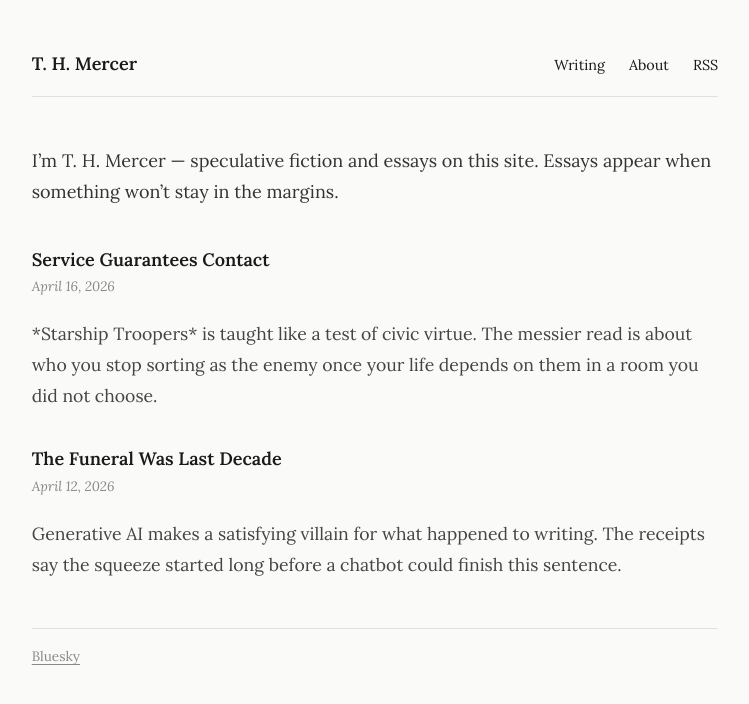
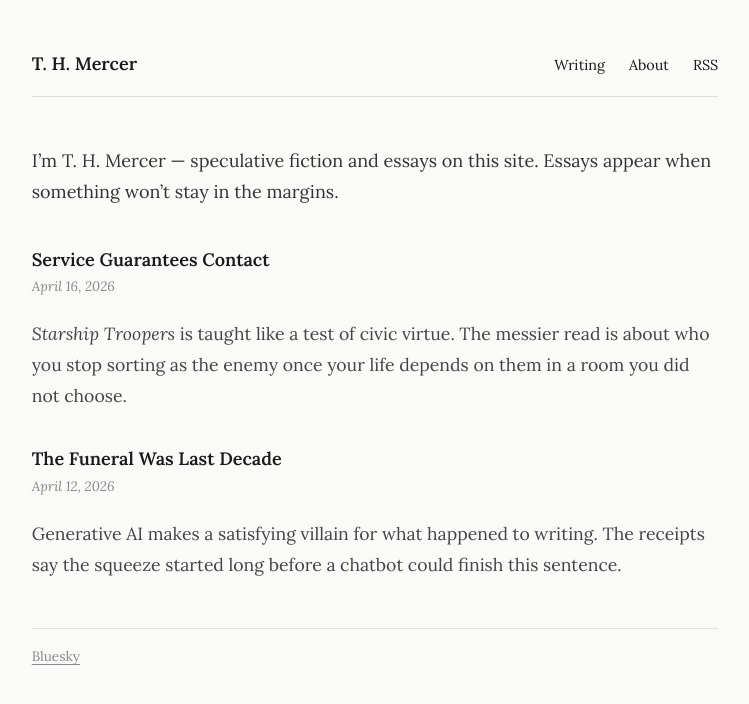
Before and after one commit to thmercer/thmercer.github.io, a Jekyll site: the page built from index.md, in a window 1280 px wide. Shown: the top 704 px of the page, without its empty margins (265-1014 px from the left). Built offline with Jekyll 4.4.1, drawn with Linux system fonts in a browser that asks for light colours.

Commit message:
Update 'About' section for clarity and consistency; modify recent posts to use 'listing_hook' for excerpts instead of 'excerpt'.

```diff
--- a/index.md
+++ b/index.md
@@ -11,7 +11,11 @@ layout: default
   <li>
     <a href="{{ post.url }}">{{ post.title }}</a>
     <p class="post-meta">{{ post.date | date: "%B %-d, %Y" }}{% if post.venue %} · {{ post.venue }}{% endif %}</p>
+    {% if post.listing_hook %}
+    <div class="post-excerpt">{{ post.listing_hook | markdownify }}</div>
+    {% else %}
     <div class="post-excerpt">{{ post.excerpt }}</div>
+    {% endif %}
   </li>
   {% endfor %}
 </ul>
```
Also changed, not shown: _posts/2026-04-12-the-funeral-was-last-decade.md (+1 -1 lines), _posts/2026-04-16-service-guarantees-contact.md (+1 -1 lines), about.md (+2 -2 lines).
